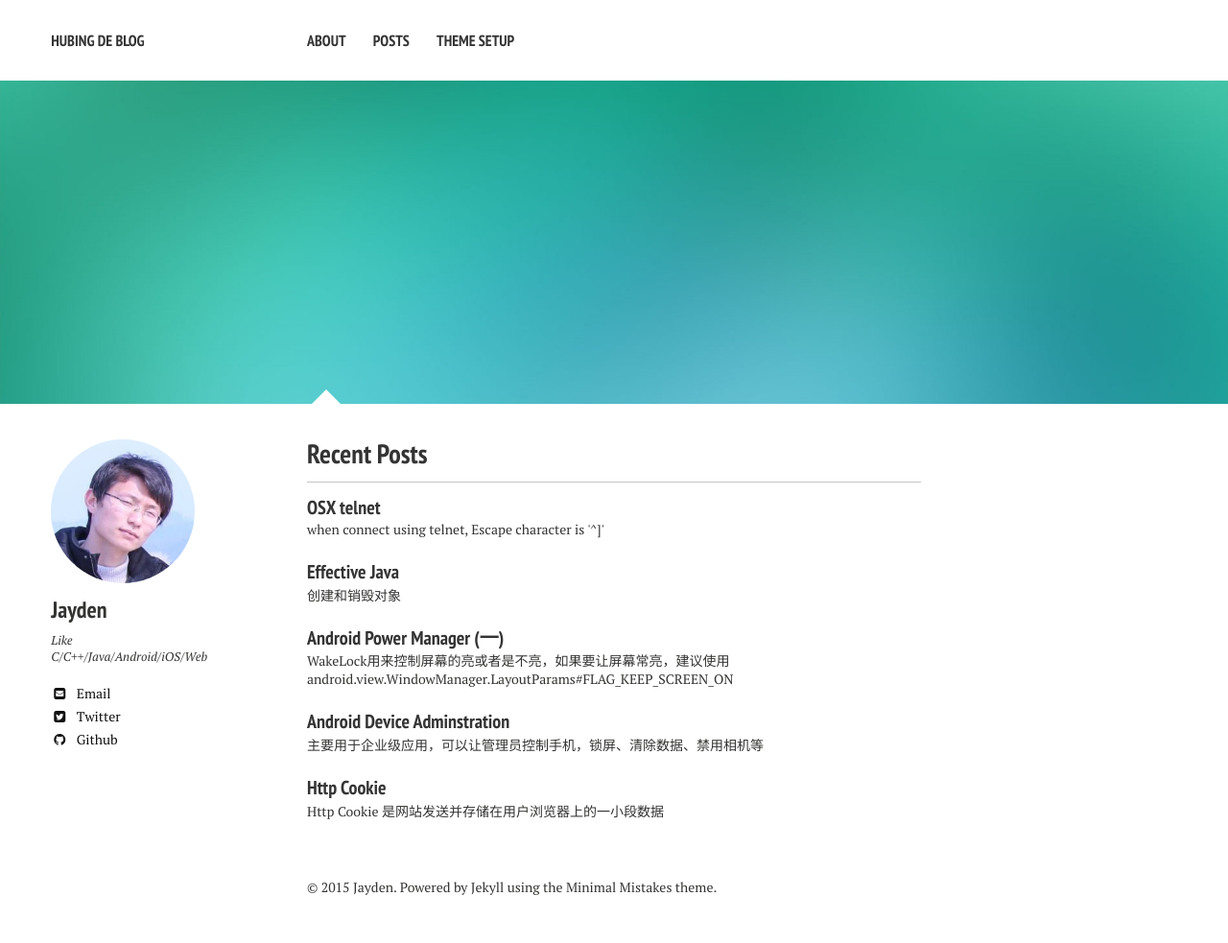
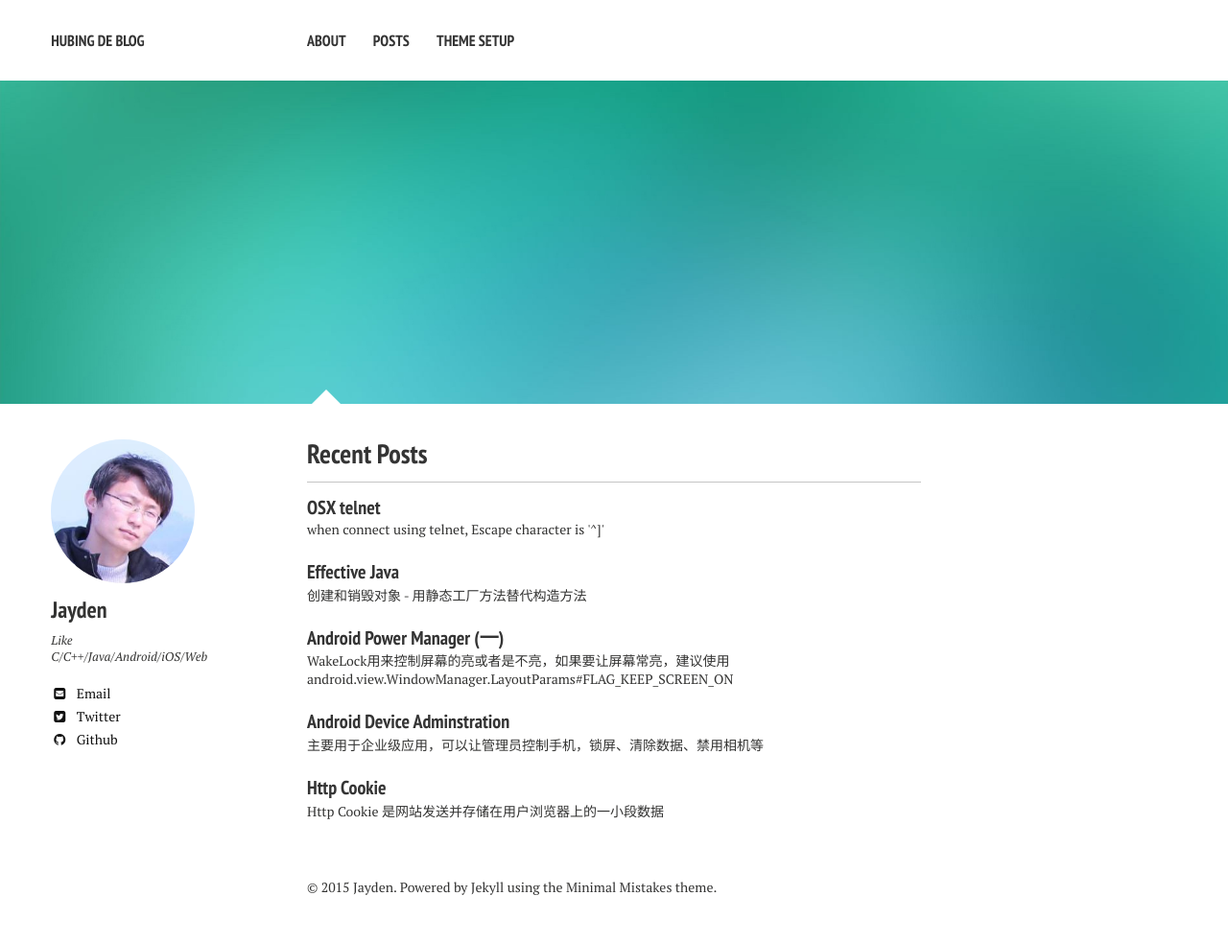
Before and after one commit to dreamhb/dreamhb.github.io, a Jekyll site: the page built from index.md, in a window 1280 px wide. Shown: the whole page at 96% size. Built offline with Jekyll 4.4.1, drawn with Linux system fonts in a browser that asks for light colours; nearby versions of some CDN libraries.

Commit message:
complete item 1

```diff
--- a/_posts/2015-11-18-Effective-Java.md
+++ b/_posts/2015-11-18-Effective-Java.md
@@ -1,7 +1,7 @@
 ---
 layout: post
 title: Effective Java
-excerpt: "创建和销毁对象"
+excerpt: "创建和销毁对象 - 用静态工厂方法替代构造方法"
 modified: 2015-11-18
 tags: [java]
 comments: true
```
Also changed, not shown: other parts of _posts/2015-11-18-Effective-Java.md (+0 -2 lines).
